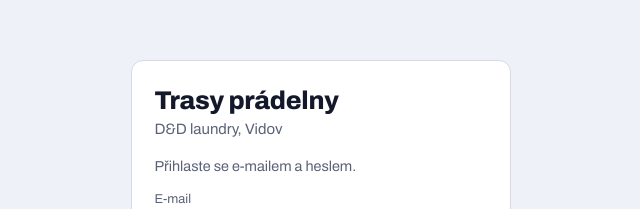
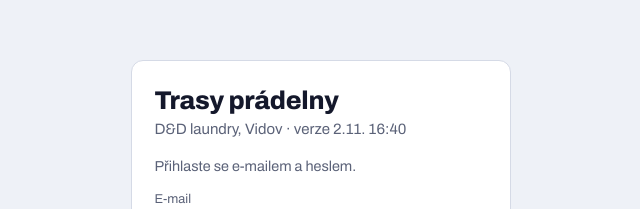
Before and after one commit to giangcz123/trasypradelny, a plain HTML site: page index.html in a window 1280 px wide. Shown: the part 158-367 px from the top of the page, without its empty margins (319-959 px from the left). Drawn offline with nearby package versions, Linux system fonts and the light colour scheme.

Commit message:
Označení verze aplikace v záhlaví
Co-Authored-By: Claude Opus 5.5 <noreply@anthropic.com>
Claude-Session: https://claude.ai/code/session_016W4GS6N8mPhPzbJ1xJ9JWM

```diff
--- a/index.html
+++ b/index.html
@@ -242,7 +242,7 @@ nav.tabs button[aria-selected="true"]{color:var(--ink); border-bottom-color:var(
 <div id="lock" role="dialog" aria-modal="true" aria-labelledby="lockTitle">
   <form id="lockForm" class="lock-card">
     <h1 id="lockTitle">Trasy prádelny</h1>
-    <p class="lock-sub">D&amp;D laundry, Vidov</p>
+    <p class="lock-sub">D&amp;D laundry, Vidov · verze 2.11. 16:40</p>
     <p id="lockIntro" class="lock-text">Přihlaste se e-mailem a heslem.</p>
     <div id="loginFields">
       <label for="email">E-mail</label>
@@ -267,7 +267,7 @@ nav.tabs button[aria-selected="true"]{color:var(--ink); border-bottom-color:var(
 <div id="toast" class="sync-bar" role="status" hidden></div>
 <header class="top">
   <h1>Trasy prádelny</h1>
-  <p>D&amp;D laundry, Vidov</p>
+  <p>D&amp;D laundry, Vidov <span class="note" id="appVer" title="Verze aplikace">· verze 2.11. 16:40</span></p>
   <nav class="tabs" role="tablist" aria-label="Části aplikace">
     <button role="tab" data-tab="plan" aria-selected="true">Plánování</button>
     <button role="tab" data-tab="cars" aria-selected="false">Auta</button>
```
